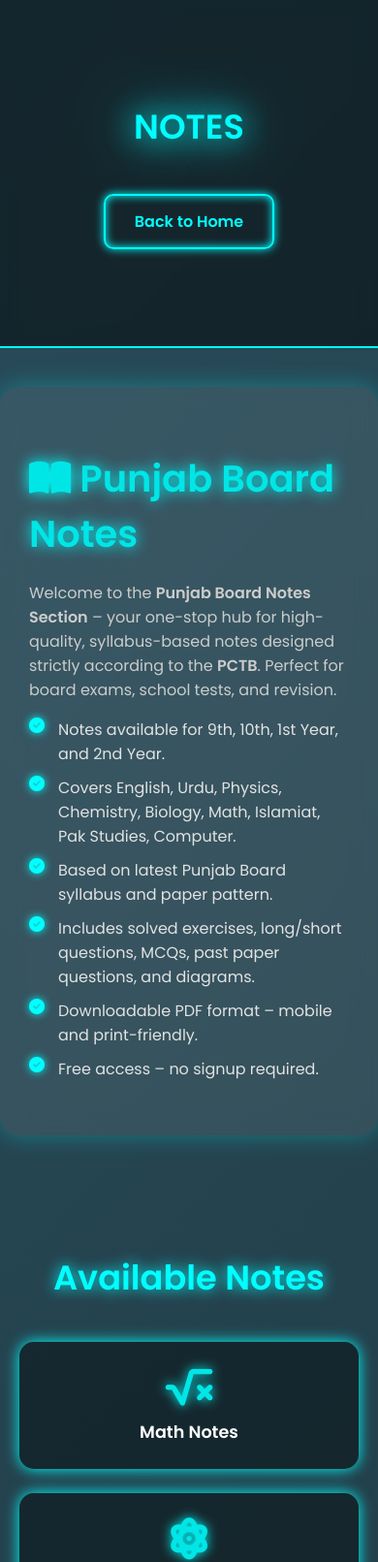
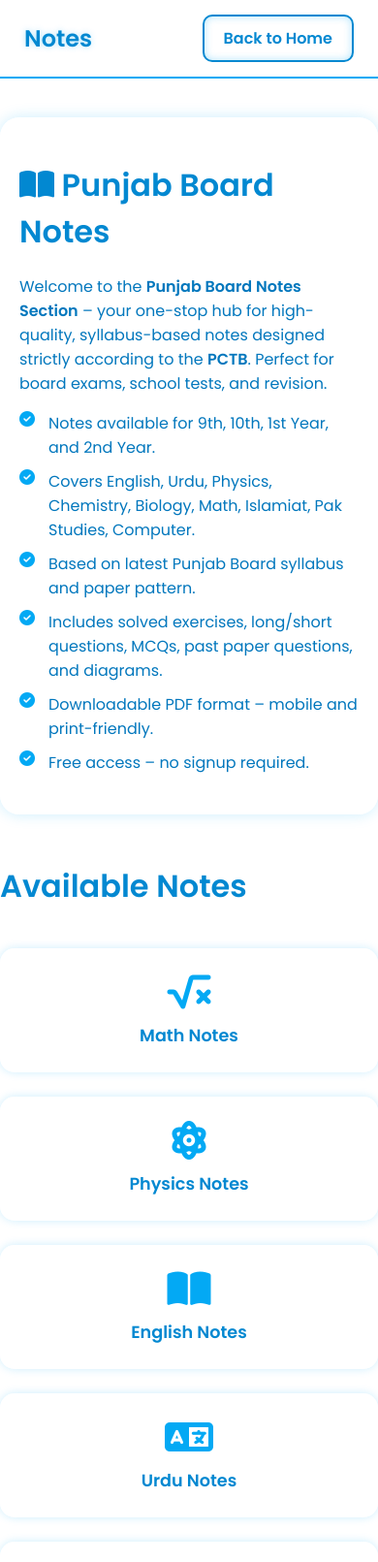
Before and after one commit to EDUCATION-POINT-360/-, a plain HTML site: page notes.html in a window 390 px wide. Shown: the top 1611 px of the page at 97% size. Drawn offline with nearby package versions, Linux system fonts and the light colour scheme.

Commit message:
notes.html

```diff
--- a/notes.html
+++ b/notes.html
@@ -15,80 +15,63 @@
       margin: 0;
       padding: 0;
       font-family: 'Poppins', sans-serif;
-      background: linear-gradient(-45deg, #0f2027, #203a43, #2c5364, #1b2b3b);
-      background-size: 400% 400%;
-      animation: gradientBG 12s ease infinite;
-      color: #fff;
+      background: #ffffff;
+      color: #0288d1;
+      transition: background 0.5s, color 0.5s;
     }
 
-    @keyframes gradientBG {
-      0% { background-position: 0% 50%; }
-      50% { background-position: 100% 50%; }
-      100% { background-position: 0% 50%; }
-    }
-
+    /* Compact Header */
     header {
-      padding: 50px 20px;
-      text-align: center;
+      padding: 15px 25px;
       position: sticky;
       top: 0;
       z-index: 1000;
       backdrop-filter: blur(10px);
-      background: rgba(0, 0, 0, 0.5);
-      border-bottom: 2px solid #0ff;
-      animation: fadeInDown 1.5s ease;
+      background: rgba(255, 255, 255, 0.7);
+      border-bottom: 2px solid #03a9f4;
+      display: flex;
+      justify-content: space-between;
+      align-items: center;
+      animation: fadeInDown 1s ease;
+    }
+
+    header h1 {
+      font-size: 1.8rem;
+      color: #0288d1;
+      margin: 0;
+      text-shadow: 0 0 6px rgba(3,169,244,0.3);
     }
 
     @keyframes fadeInDown {
-      from { opacity: 0; transform: translateY(-40px); }
+      from { opacity: 0; transform: translateY(-20px); }
       to { opacity: 1; transform: translateY(0); }
-    }
-
-    .container {
-      max-width: 1100px;
-      margin: auto;
-      padding: 30px 20px;
-      text-align: center;
-    }
-
-    .neon-title {
-      font-size: 3.5em;
-      color: #0ff;
-      text-shadow: 0 0 12px #0ff, 0 0 25px #0ff, 0 0 40px #0ff;
-      animation: pulse 2s infinite alternate;
-    }
-
-    @keyframes pulse {
-      from { text-shadow: 0 0 12px #0ff; }
-      to { text-shadow: 0 0 30px #0ff, 0 0 60px #0ff; }
     }
 
     .neon-button {
       display: inline-block;
-      padding: 14px 30px;
-      margin: 20px 5px;
+      padding: 10px 20px;
       background: transparent;
-      color: #0ff;
-      border: 2px solid #0ff;
+      color: #0288d1;
+      border: 2px solid #0288d1;
       text-decoration: none;
       border-radius: 10px;
       font-weight: bold;
       transition: 0.3s ease;
-      box-shadow: 0 0 10px #0ff inset, 0 0 10px #0ff;
+      box-shadow: 0 0 8px rgba(3,169,244,0.3) inset;
     }
 
     .neon-button:hover {
-      background: #0ff;
-      color: #000;
+      background: #0288d1;
+      color: #fff;
       transform: scale(1.05);
-      box-shadow: 0 0 20px #0ff, 0 0 40px #0ff;
+      box-shadow: 0 0 20px rgba(3,169,244,0.5);
     }
 
     .notes-box {
-      background: rgba(255, 255, 255, 0.08);
-      backdrop-filter: blur(12px);
+      background: rgba(255, 255, 255, 0.8);
+      backdrop-filter: blur(15px);
       border-radius: 20px;
-      box-shadow: 0 0 25px rgba(0, 255, 255, 0.3);
+      box-shadow: 0 0 15px rgba(3,169,244,0.2);
       padding: 40px 30px;
       max-width: 950px;
       margin: 40px auto;
@@ -96,10 +79,9 @@
     }
 
     .notes-box h1 {
-      font-size: 2.4rem;
-      color: #00e6e6;
+      font-size: 2rem;
+      color: #0288d1;
       margin-bottom: 20px;
-      text-shadow: 0 0 15px #0ff;
     }
 
     .features {
@@ -110,7 +92,7 @@
     .features li {
       margin-bottom: 10px;
       font-size: 1rem;
-      color: #e2e2e2;
+      color: #0277bd;
       position: relative;
       padding-left: 30px;
     }
@@ -118,20 +100,18 @@
     .features li i {
       position: absolute;
       left: 0;
-      color: #0ff;
-      text-shadow: 0 0 8px #0ff;
+      color: #03a9f4;
     }
 
     .notes-box p {
-      color: #ccc;
+      color: #0277bd;
       font-size: 1rem;
     }
 
     h2.neon-heading {
-      font-size: 2.2em;
+      font-size: 2em;
       margin-top: 50px;
-      color: #0ff;
-      text-shadow: 0 0 15px #0ff;
+      color: #0288d1;
     }
 
     .resource-grid {
@@ -142,33 +122,33 @@
     }
 
     .note-card {
-      background: rgba(0, 0, 0, 0.4);
+      background: rgba(255, 255, 255, 0.7);
+      backdrop-filter: blur(10px);
       padding: 25px 15px;
       border-radius: 15px;
-      box-shadow: 0 0 15px #0ff;
+      box-shadow: 0 0 10px rgba(3,169,244,0.2);
       text-align: center;
       transition: 0.3s ease;
+      cursor: pointer;
     }
 
     .note-card:hover {
       transform: translateY(-8px) scale(1.03);
-      box-shadow: 0 0 25px #0ff, 0 0 50px #0ff;
+      box-shadow: 0 0 25px rgba(3,169,244,0.3);
     }
 
     .note-card a {
-      color: #fff;
+      color: #0288d1;
       text-decoration: none;
       font-size: 1.1em;
       font-weight: bold;
-      display: inline-block;
     }
 
     .note-card i {
-      font-size: 2.7rem;
-      color: #00e6e6;
+      font-size: 2.5rem;
+      color: #03a9f4;
       margin-bottom: 12px;
       animation: float 2s ease-in-out infinite;
-      text-shadow: 0 0 12px #0ff;
     }
 
     @keyframes float {
@@ -179,46 +159,64 @@
     footer {
       text-align: center;
       padding: 20px;
-      background: rgba(0, 0, 0, 0.5);
+      background: rgba(255, 255, 255, 0.7);
+      backdrop-filter: blur(8px);
       margin-top: 60px;
       font-size: 0.9em;
-      border-top: 1px solid #0ff;
-      text-shadow: 0 0 8px #0ff;
+      color: #0288d1;
+      border-top: 2px solid #03a9f4;
     }
 
     #scrollToTop {
       position: fixed;
       bottom: 20px;
       right: 20px;
-      background: #0ff;
-      color: #000;
+      background: #03a9f4;
+      color: #fff;
       border: none;
       padding: 12px 18px;
       font-weight: bold;
       border-radius: 50px;
       cursor: pointer;
       display: none;
-      box-shadow: 0 0 15px #0ff;
-      transition: 0.4s ease;
+      box-shadow: 0 0 10px rgba(3,169,244,0.5);
+      transition: 0.3s ease;
     }
 
     #scrollToTop:hover {
       transform: scale(1.1);
-      background: #00e6e6;
+      background: #0288d1;
+    }
+
+    /* Click Animation */
+    .click-animate {
+      position: fixed;
+      border-radius: 50%;
+      transform: scale(0);
+      animation: clickEffect 0.6s ease-out;
+      z-index: 9999;
+      pointer-events: none;
+      background: rgba(3,169,244,0.4);
+    }
+
+    @keyframes clickEffect {
+      to {
+        transform: scale(6);
+        opacity: 0;
+      }
     }
 
     @media (max-width: 768px) {
-      .neon-title { font-size: 2.2em; }
+      header h1 { font-size: 1.5em; }
+      .notes-box { padding: 25px 20px; }
     }
   </style>
 </head>
 <body>
 
   <header>
-    <div class="container">
-      <h1 class="neon-title">NOTES</h1>
-      <a href="index.html" class="neon-button">Back to Home</a>
-    </div>
+    <h1>Notes</h1>
+    <a href="index.html" class="neon-button">Back to Home</a>
   </header>
 
   <div class="notes-box" data-aos="fade-up">
@@ -289,18 +287,57 @@
 
   <button id="scrollToTop" onclick="scrollToTop()">Top ↑</button>
 
-  <script>
-    const scrollBtn = document.getElementById("scrollToTop");
-    window.onscroll = function () {
-      scrollBtn.style.display = document.documentElement.scrollTop > 200 ? "block" : "none";
-    };
-    function scrollToTop() {
-      document.documentElement.scrollTop = 0;
-    }
-  </script>
+<script>
+document.addEventListener("click", function(e){
+  const colors = ["#03a9f4","#ff4081","#ffeb3b","#4caf50","#ff9800","#9c27b0"];
+  const count = 12; // number of particles per click
+
+  for(let i=0; i<count; i++){
+    const particle = document.createElement("span");
+    particle.classList.add("celebration-particle");
+
+    // random size
+    const size = Math.random()*12 + 8;
+    particle.style.width = particle.style.height = size + "px";
+
+    // random color
+    particle.style.background = colors[Math.floor(Math.random()*colors.length)];
+
+    // position at cursor
+    particle.style.left = e.clientX + "px";
+    particle.style.top = e.clientY + "px";
+
+    // random angle & distance
+    const angle = Math.random()*2*Math.PI;
+    const distance = Math.random()*80 + 30;
+
+    document.body.appendChild(particle);
+
+    particle.animate([
+      { transform: `translate(0,0) scale(1) rotate(0deg)`, opacity: 1 },
+      { transform: `translate(${Math.cos(angle)*distance}px, ${Math.sin(angle)*distance}px) scale(0.5) rotate(${Math.random()*360}deg)`, opacity: 0 }
+    ],{
+      duration: 800 + Math.random()*400,
+      easing: 'cubic-bezier(0.4, 0, 0.2, 1)'
+    });
+
+    setTimeout(()=>particle.remove(), 1200);
+  }
+});
+</script>
+
+<style>
+.celebration-particle{
+  position: fixed;
+  border-radius: 50%;
+  pointer-events: none;
+  z-index: 9999;
+  mix-blend-mode: screen; /* gives modern neon overlapping feel */
+}
+</style>
 
   <script src="https://cdnjs.cloudflare.com/ajax/libs/aos/2.3.4/aos.js"></script>
   <script>AOS.init({ duration: 1000 });</script>
 
 </body>
-</html>
+            </html>
```
